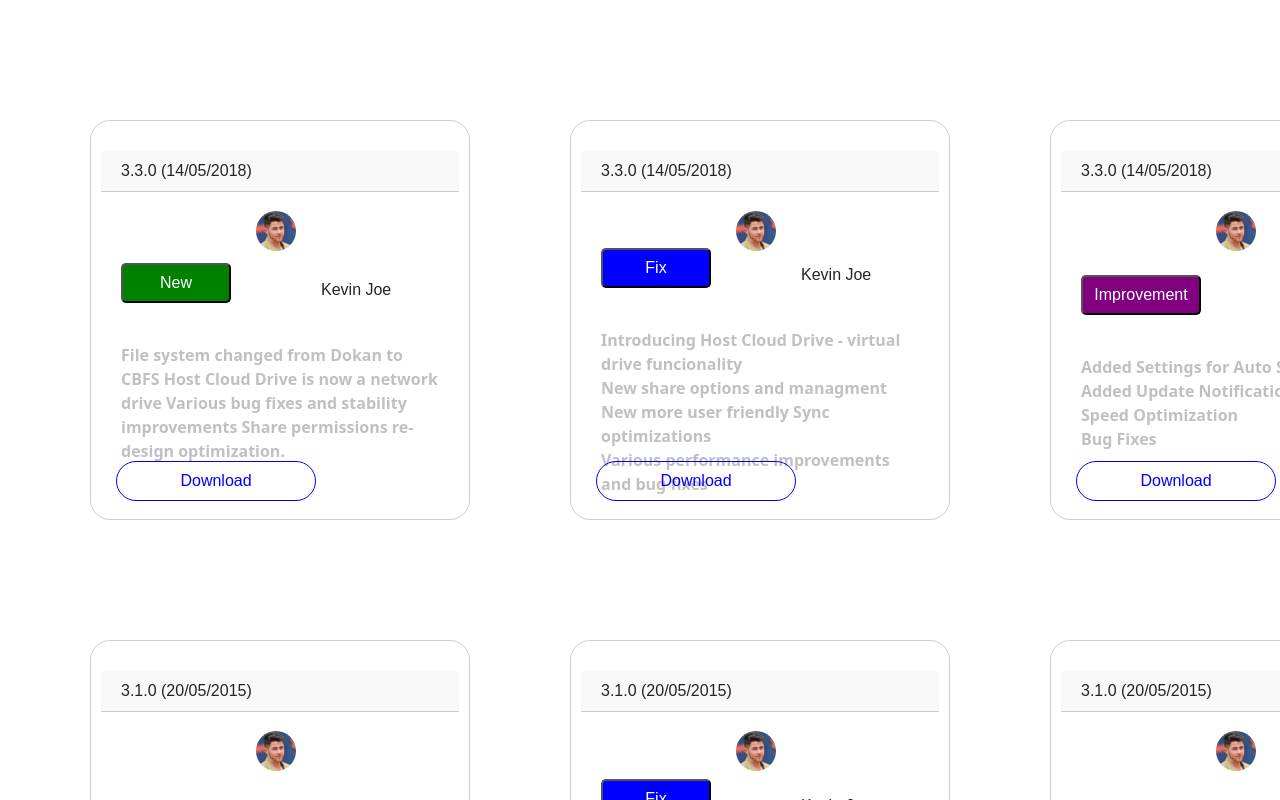
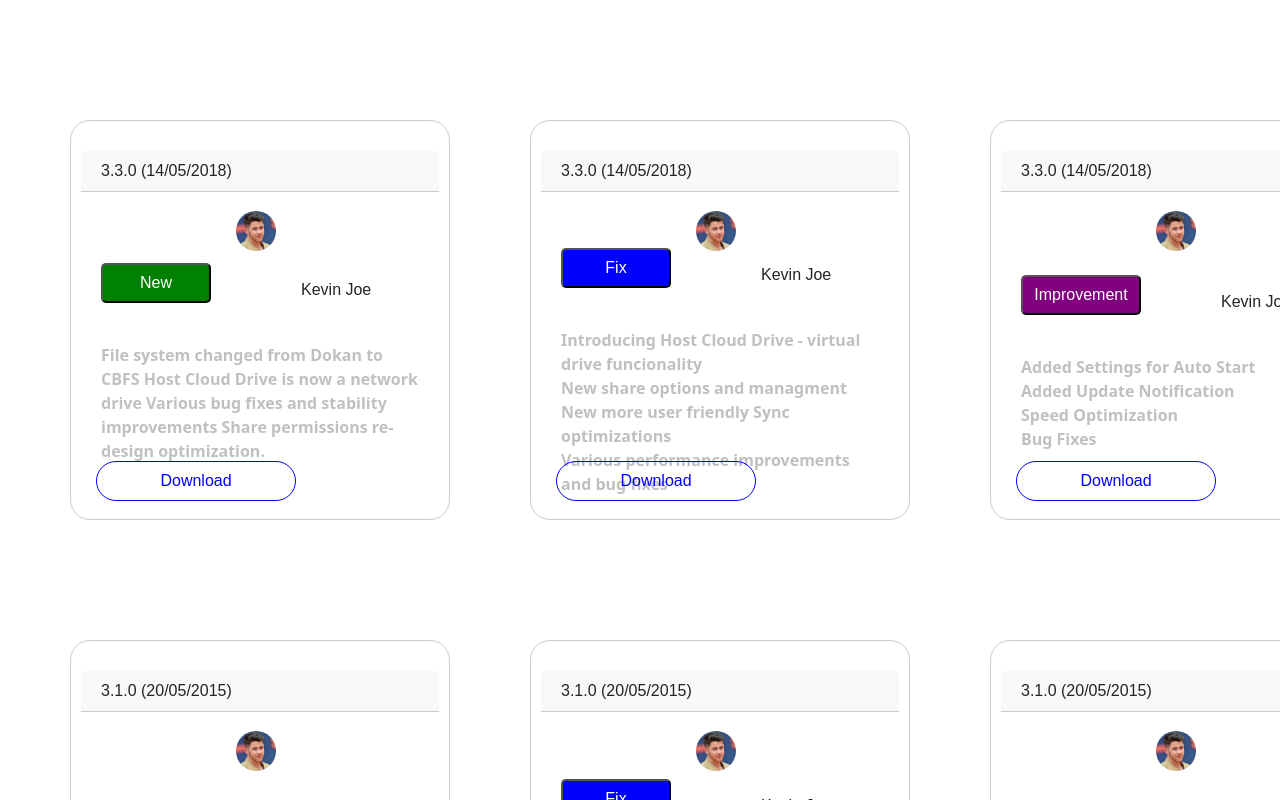
Before and after one commit to ElonitaKrasniqi1/Task_1, a React (Create React App) app: page / in a window 1280 px wide. Shown: the part 1380-2180 px from the top of the page. Built offline with nearby package versions, Linux system fonts and the light colour scheme.

Commit message:
Fixing desktop version

```diff
--- a/src/App.css
+++ b/src/App.css
@@ -222,7 +222,7 @@
   border-radius: 20px;
   width: 380px;
   height: 400px;
-  margin-left: 90px;
+  margin-left: 70px;
   margin-top: 120px;
   padding: 10px;
   font-family: sans-serif;
```
